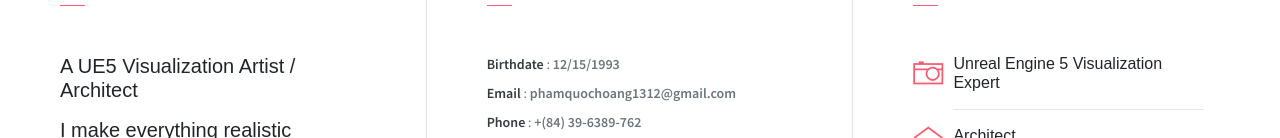
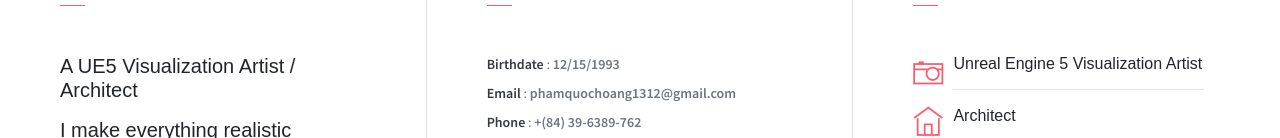
Before and after one commit to hoang2991/portfolio, a plain HTML site: page index.html in a window 1280 px wide. Shown: the part 814-952 px from the top of the page. Drawn offline with Linux system fonts and the light colour scheme; some packages are replaced by stand-ins of ours.

Commit message:
Update index.html

```diff
--- a/index.html
+++ b/index.html
@@ -101,7 +101,7 @@
                 <div class="row">
                     <div class="col-1 text-danger pt-1"><i class="ti-camera icon-lg"></i></div>
                     <div class="col-10 ml-auto mr-3">
-                        <h6>Unreal Engine 5 Visualization Expert</h6>
+                        <h6>Unreal Engine 5 Visualization Artist</h6>
                         <!-- <p class="subtitle"> exercitat Repellendus,  corrupt.</p> -->
                         <hr>
                     </div>
```
